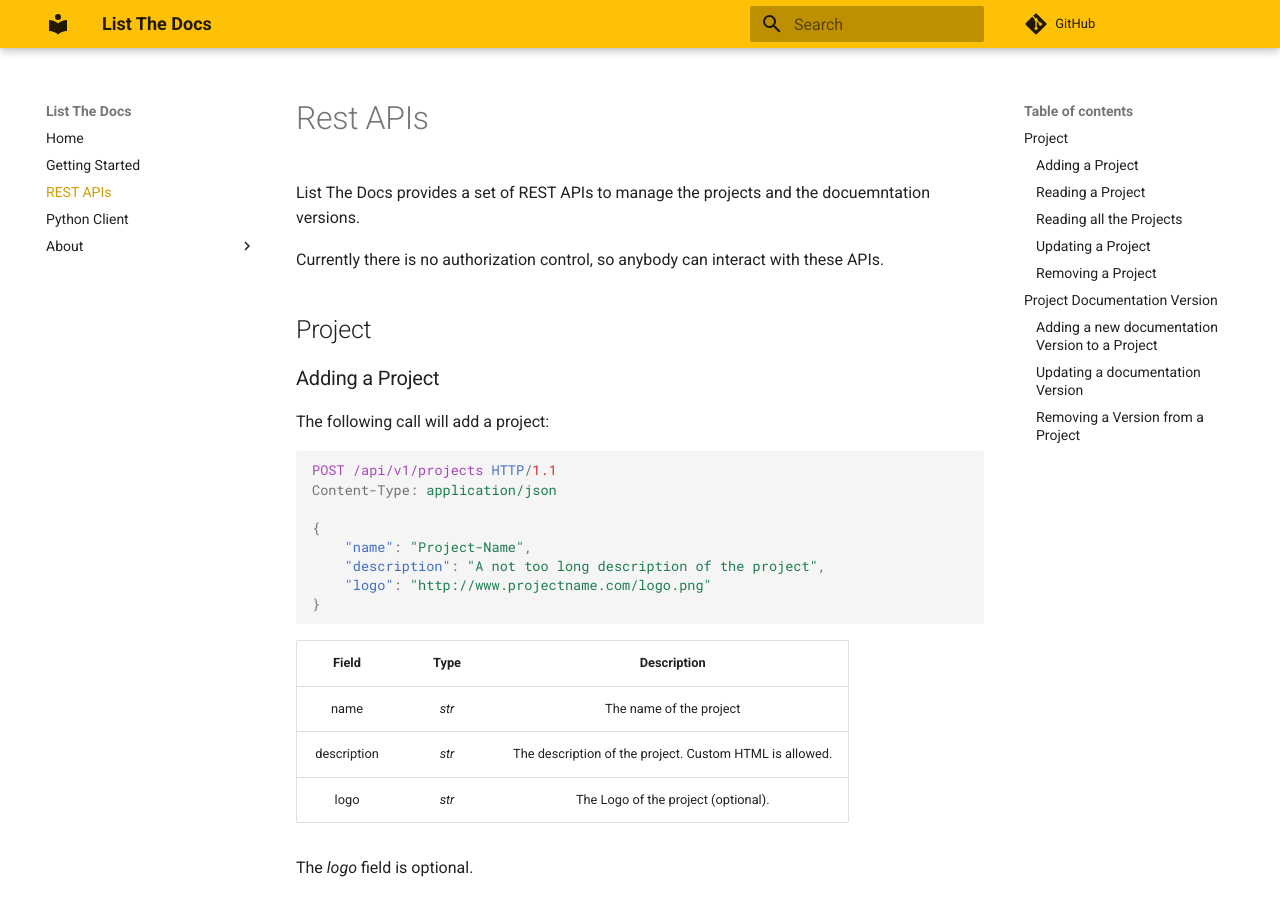
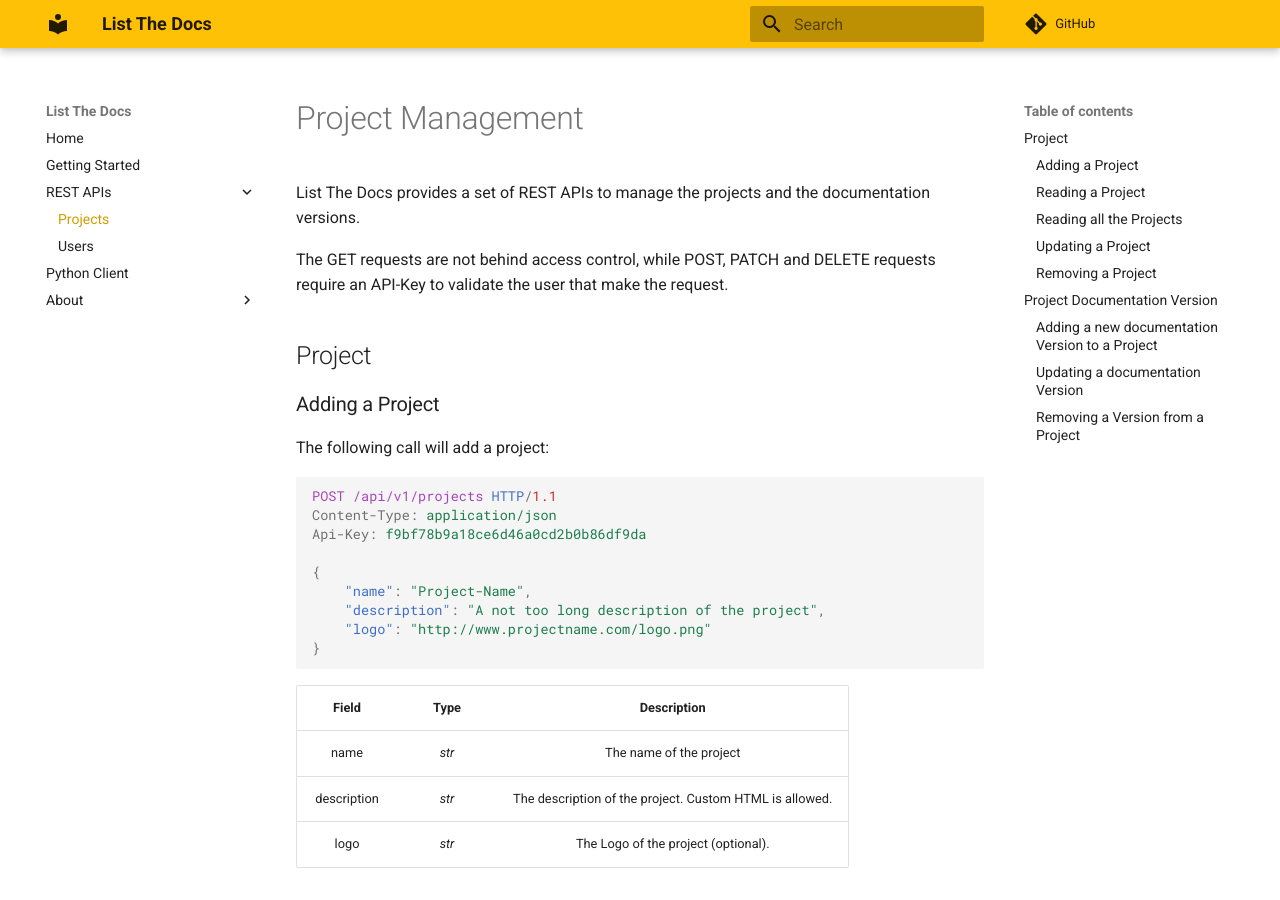
Before and after one commit to allebacco/listthedocs, an MkDocs documentation site: the page built from docs/docs/rest_apis/project.md, in a window 1280 px wide and 900 px high. Built offline with MkDocs 1.6.1 and Material for MkDocs 9.7.7, drawn with Linux system fonts in a browser that asks for light colours; comment, search, counter and statistics services are not loaded; some of the changed text lies outside the part shown.

Commit message:
WIP on documentation

````diff
--- a/docs/docs/rest_api.md
+++ b/docs/docs/rest_apis/project.md
@@ -1,8 +1,9 @@
-# Rest APIs
+# Project Management
 
-List The Docs provides a set of REST APIs to manage the projects and the docuemntation versions.
+List The Docs provides a set of REST APIs to manage the projects and the documentation versions.
 
-Currently there is no authorization control, so anybody can interact with these APIs.
+The GET requests are not behind access control, while POST, PATCH and DELETE requests
+require an API-Key to validate the user that make the request.
 
 ## Project
 
@@ -13,6 +14,7 @@
 ``` http
 POST /api/v1/projects HTTP/1.1
 Content-Type: application/json
+Api-Key: f9bf78b9a18ce6d46a0cd2b0b86df9da
 
 {
     "name": "Project-Name",
@@ -105,6 +107,7 @@
 ``` http
 PATCH /api/v1/projects/Project-Name HTTP/1.1
 Content-Type: application/json
+Api-Key: f9bf78b9a18ce6d46a0cd2b0b86df9da
 
 {
     "description": "An optional new description",
@@ -134,6 +137,7 @@
 
 ``` http
 DELETE /api/v1/projects/Project-Name HTTP/1.1
+Api-Key: f9bf78b9a18ce6d46a0cd2b0b86df9da
 ```
 
 The response has the following format:
@@ -152,6 +156,7 @@
 ``` http
 POST /api/v1/projects/Project-Name/versions HTTP/1.1
 Content-Type: application/json
+Api-Key: f9bf78b9a18ce6d46a0cd2b0b86df9da
 
 {
     "name": "1.0.0",
@@ -197,6 +202,7 @@
 ``` http
 PATCH /api/v1/projects/Project-Name/versions/1.0.0 HTTP/1.1
 Content-Type: application/json
+Api-Key: f9bf78b9a18ce6d46a0cd2b0b86df9da
 
 {
     "url": "https://www.projectname.com/doc/1.0.0/"
@@ -228,6 +234,7 @@
 
 ``` http
 DELETE /api/v1/projects/Project-Name/versions/1.0.0 HTTP/1.1
+Api-Key: f9bf78b9a18ce6d46a0cd2b0b86df9da
 ```
 
 The response has the following format:
--- a/docs/mkdocs.yml
+++ b/docs/mkdocs.yml
@@ -9,12 +9,14 @@
     accent: 'indigo'
 
 nav:
-    - Home: index.md
-    - Getting Started: getting_started.md
-    - REST APIs: rest_api.md
-    - Python Client: python_client.md
-    - About:
-      - License: about/license.md
+  - Home: index.md
+  - Getting Started: getting_started.md
+  - REST APIs:
+      Projects: rest_apis/project.md
+      Users: rest_apis/user.md
+  - Python Client: python_client.md
+  - About:
+    - License: about/license.md
 
 markdown_extensions:
   - codehilite
````
Also changed, not shown: docs/docs/rest_apis/user.md (added, +30 -0 lines).
